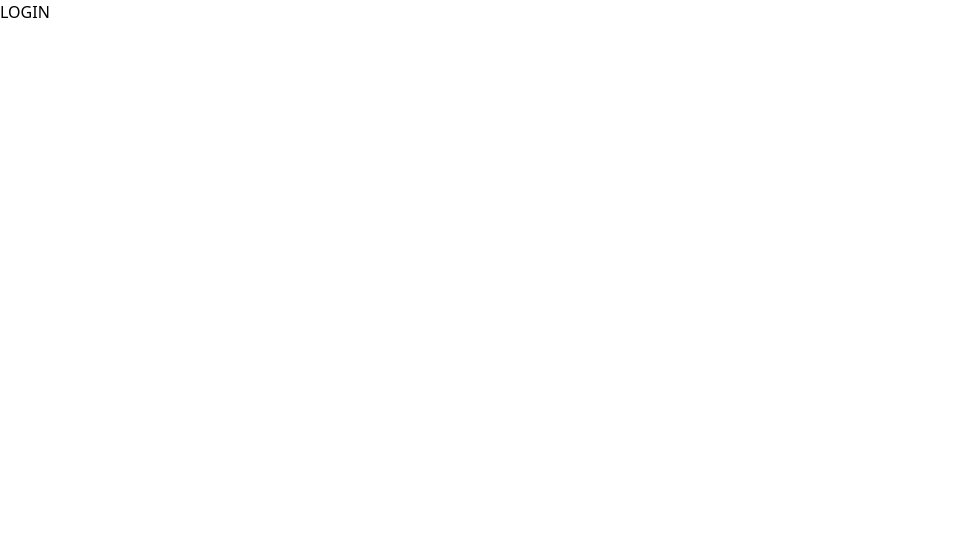
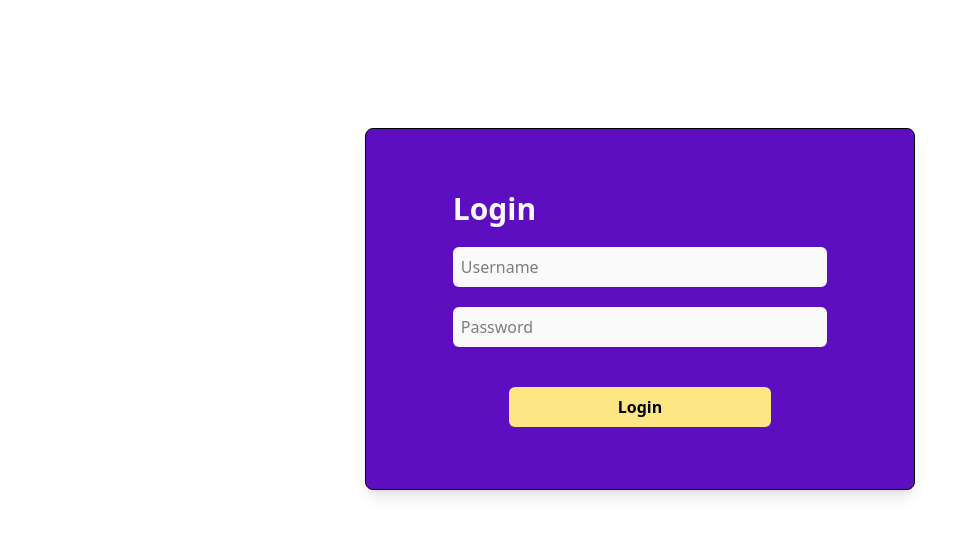
Before and after one commit to Department-of-System-Engineering/digital_twin_dashboard, a React (Vite) app: page /login in a window 1280 px wide. Shown: the top 536 px of the page, without its empty margins (0-977 px from the left). Built offline with nearby package versions, Linux system fonts and the light colour scheme.

Commit message:
feat(ui): Adds UI for login screen

```diff
--- a/src/Components/Screens/Login.tsx
+++ b/src/Components/Screens/Login.tsx
@@ -1,15 +1,50 @@
-import { useContext } from 'react';
+import { useContext, useState, type FormEvent } from 'react';
 import Global from '../../context/global-context';
 import { useNavigate } from 'react-router';
 
 const Login = () => {
     const { login } = useContext(Global);
     const navigate = useNavigate();
+    const [username, setUsername] = useState<string>();
+    const [password, setPassword] = useState<string>();
 
-    const loginHandler = async () => {
-        const success = await login('asd', 'asd');
-        if (success) navigate('/');
+    const onSubmit = async (event: FormEvent<HTMLFormElement>) => {
+        event.preventDefault();
+        if (username && password) {
+            const success = await login(username, password);
+            if (success) navigate('/');
+        }
     };
-    return <div onClick={loginHandler}>LOGIN</div>;
+
+    return (
+        <div className="flex justify-center w-screen h-screen">
+            <form
+                onSubmit={onSubmit}
+                className="relative min-w-[550px] w-1/4 max-h-[20vh] mt-[10%] bg-violet-800 rounded-lg shadow-lg p-10 py-45 border flex items-center justify-center"
+            >
+                <div className="flex flex-col gap-5 w-[80%] items-center">
+                    <h2 className="text-neutral-50 text-3xl self-start font-semibold">Login</h2>
+                    <input
+                        type="text"
+                        placeholder="Username"
+                        onChange={(event) => setUsername(event.target.value)}
+                        className="bg-neutral-50 rounded-md h-10 px-2 py-3 focus:outline-none focus:ring-4 focus:ring-amber-300 w-full"
+                    />
+                    <input
+                        type="password"
+                        placeholder="Password"
+                        onChange={(event) => setPassword(event.target.value)}
+                        className="bg-neutral-50 rounded-md h-10 px-2 py-3 focus:outline-none focus:ring-4 focus:ring-amber-300 w-full"
+                    />
+                    <button
+                        className="bg-amber-300 rounded-md w-[70%] p-2 mt-5 hover:cursor-pointer hover:scale-110 transition-all ease-in-out disabled:cursor-auto disabled:scale-100 disabled:bg-amber-200 font-semibold"
+                        disabled={!(password && username)}
+                    >
+                        Login
+                    </button>
+                </div>
+            </form>
+        </div>
+    );
 };
 export default Login;
```
